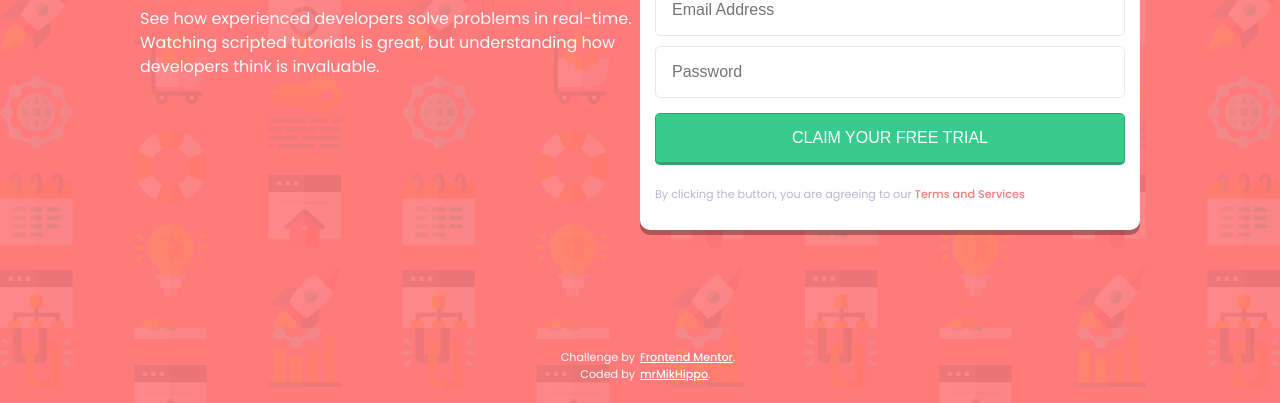
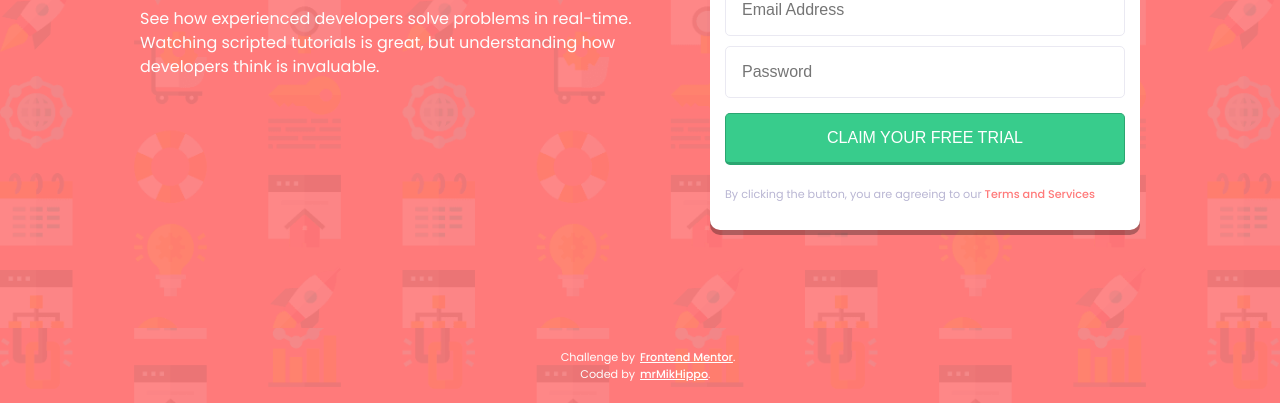
Before and after one commit to mrMikHippo/intro-component-signup-form, a plain HTML site: page index.html in a window 1280 px wide. Shown: the part 397-800 px from the top of the page. Drawn offline with Linux system fonts and the light colour scheme.

Commit message:
Returned padding to sign-up section

```diff
--- a/css/responsive.css
+++ b/css/responsive.css
@@ -35,7 +35,7 @@
 
   .sign-up-section {
     flex: 1 1 50%;
-    /* padding-left: 70px; */
+    padding-left: 70px;
   }
 
   footer {
```
